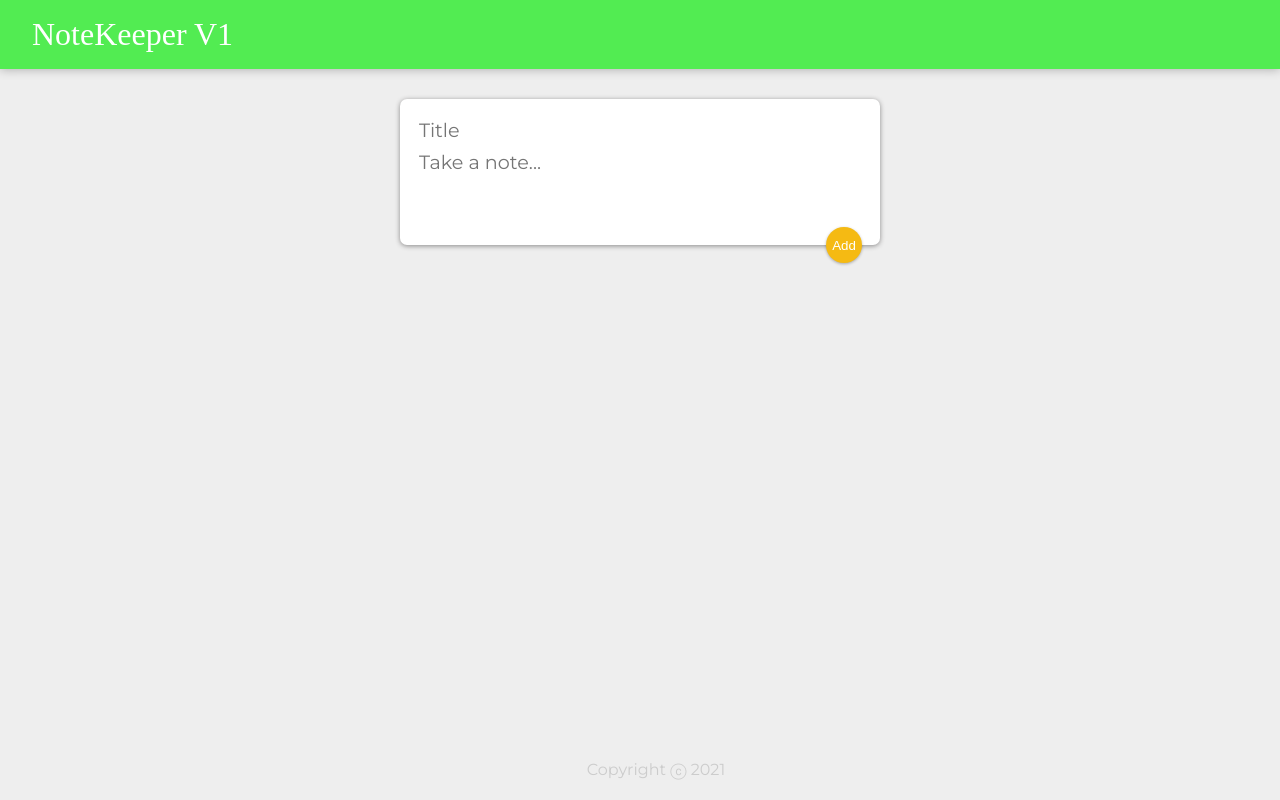
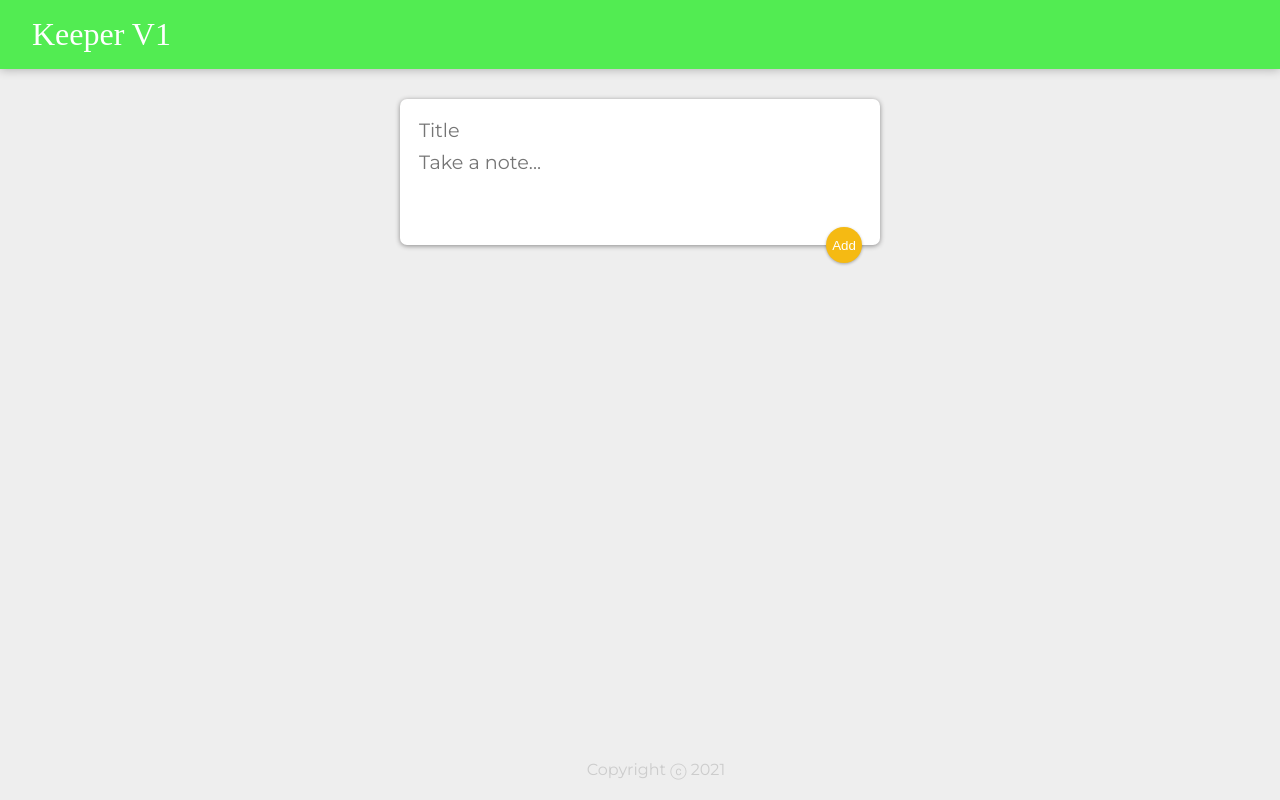
Before and after one commit to hr21don/Google-Keep-Clone, a React (Create React App) app: page / in a window 1280 px wide. Built offline with nearby package versions, Linux system fonts and the light colour scheme; a web font is replaced by a local one.

Commit message:
Update Header.jsx

```diff
--- a/src/components/Header.jsx
+++ b/src/components/Header.jsx
@@ -3,7 +3,7 @@ import React from "react";
 function Header() {
   return (
     <header>
-      <h1>NoteKeeper V1</h1>
+      <h1>Keeper V1</h1>
     </header>
   );
 }
```
